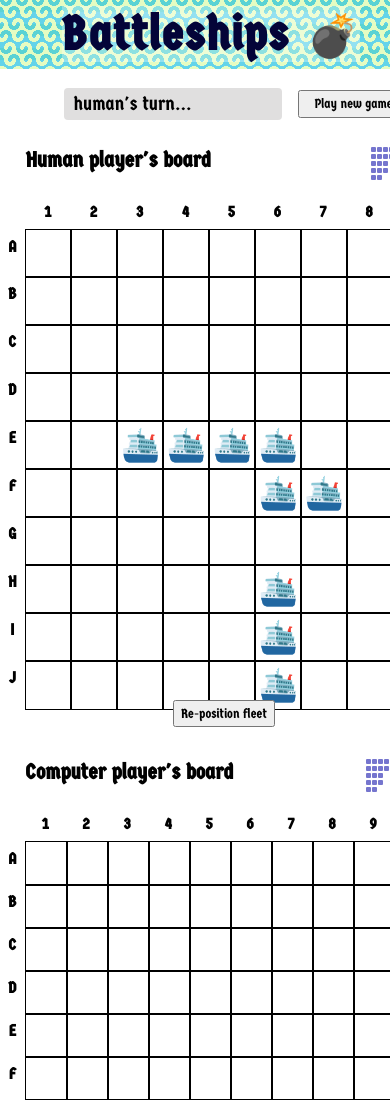
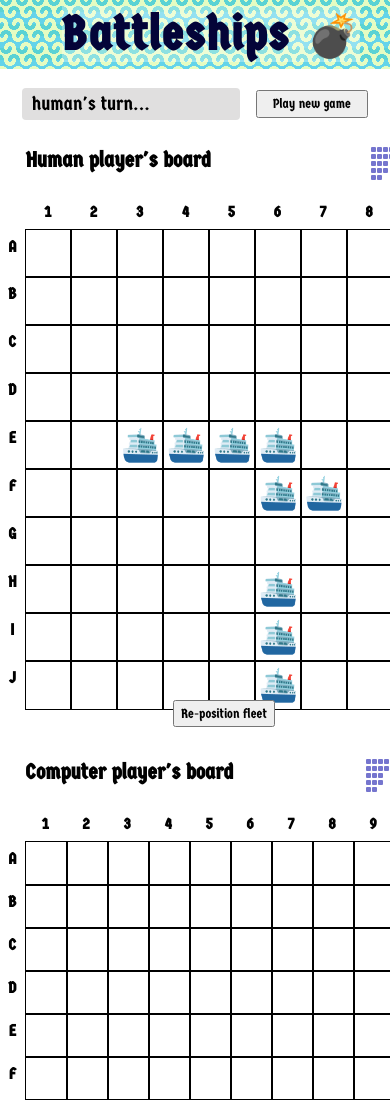
Before and after one commit to jbk2/battleship, a website built with webpack: page src/views/index.html in a window 390 px wide. Shown: the top 1100 px of the page. Built offline with nearby package versions, Linux system fonts and the light colour scheme.

Commit message:
more final mobile styling

```diff
--- a/src/assets/stylesheets/styles.css
+++ b/src/assets/stylesheets/styles.css
@@ -11,8 +11,8 @@
   }
 }
 @media (max-width: 550px) {
-  section#dialogue {
-    justify-content: flex-start !important;
+  section#dialogue div {
+    transform: none !important;
   }
 
   #info > p {
```
